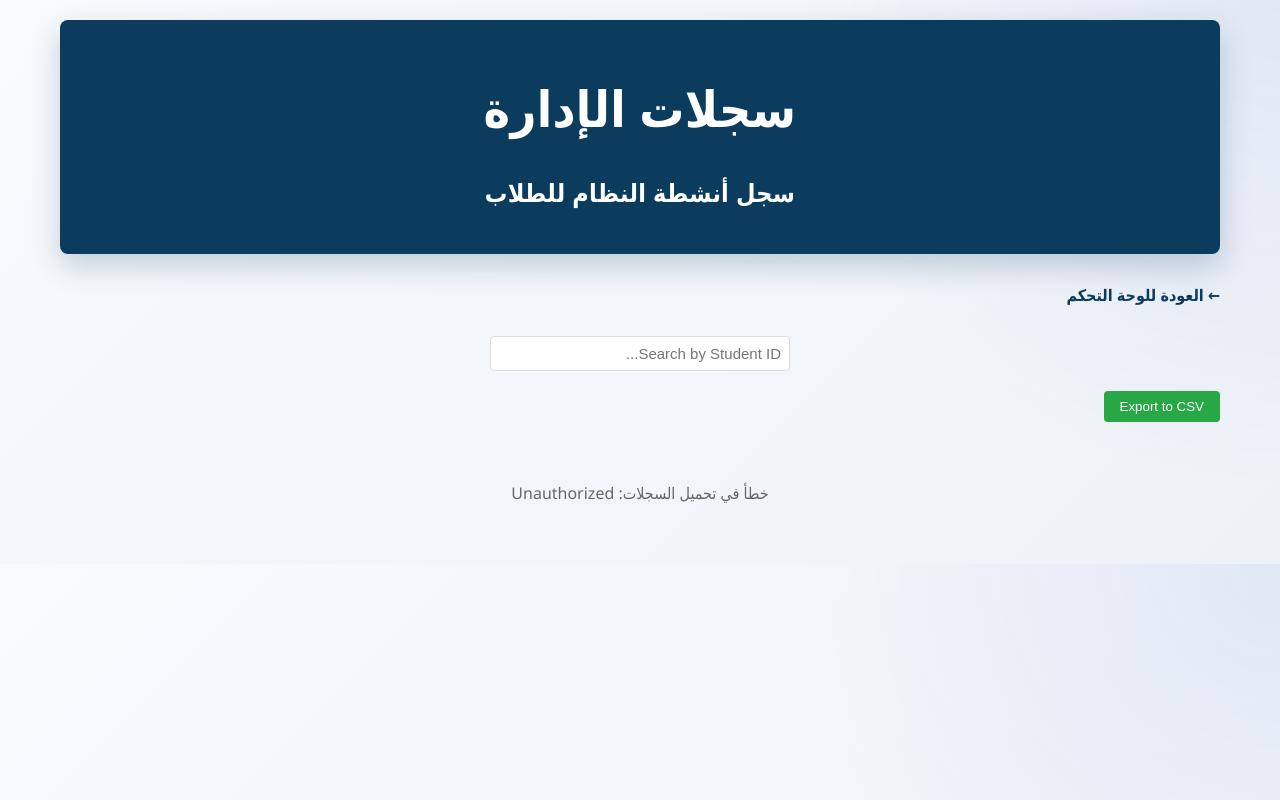
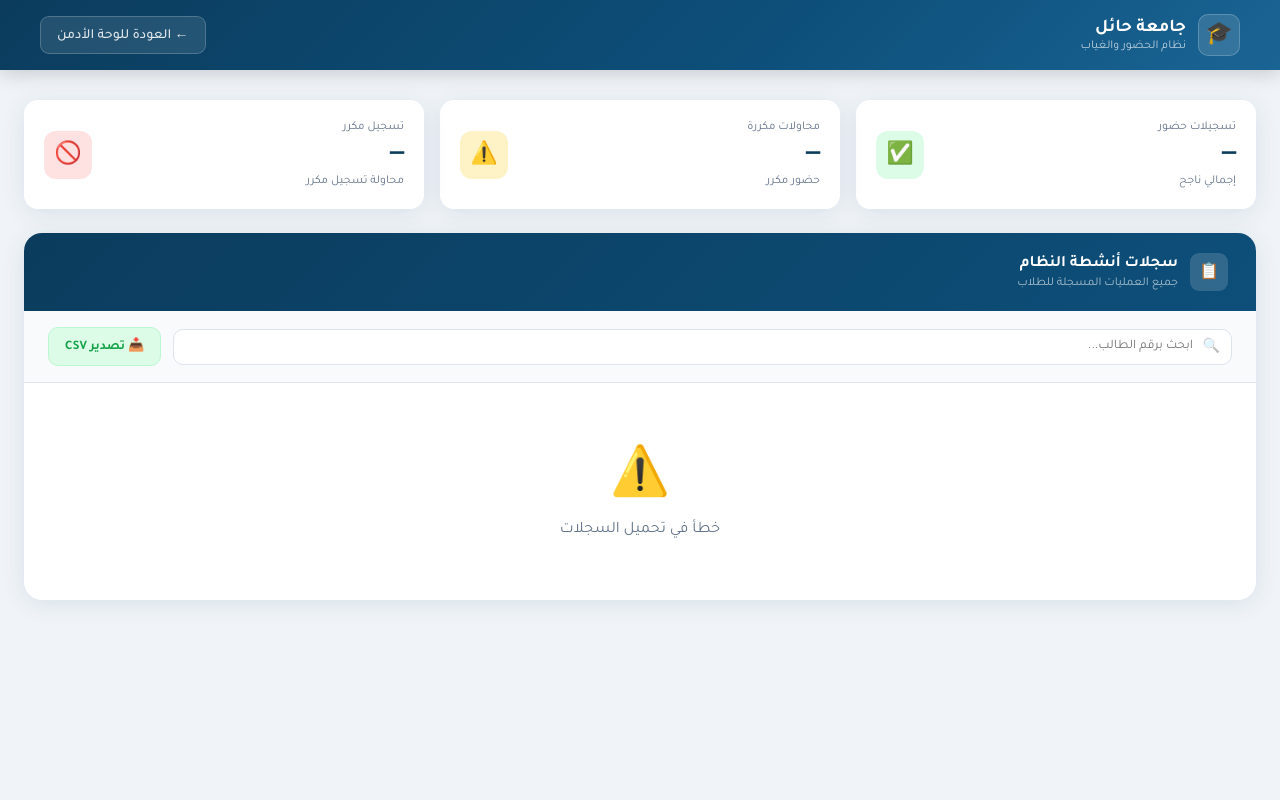
Before and after one commit to m2651007-ctrl/attendance_system, a Flask app: template templates/admin/admin_logs.html in a window 1280 px wide. Run offline with Flask 3, Linux system fonts and the light colour scheme; the template is opened without the code that fills it, so the values that code supplies are empty; parts of the project's set-up code (start-up, migrations or seed data) failed here and were passed over.

Commit message:
admin_logs.html

```diff
--- a/templates/admin/admin_logs.html
+++ b/templates/admin/admin_logs.html
@@ -2,328 +2,355 @@
 <html lang="ar" dir="rtl">
 <head>
     <meta charset="UTF-8">
-    <title>سجلات الإدارة</title>
-    <link rel="stylesheet" href="/static/css/style.css">
+    <title>سجلات النظام — جامعة حائل</title>
+    <link rel="preconnect" href="https://fonts.googleapis.com">
+    <link href="https://fonts.googleapis.com/css2?family=Tajawal:wght@300;400;500;700;800&display=swap" rel="stylesheet">
+    <style>
+        :root {
+            --navy:#0b3c5d; --navy-mid:#0d4f7a; --navy-lt:#1a6494;
+            --bg:#f0f4f8; --white:#ffffff; --text:#1a2332; --muted:#64748b;
+            --danger:#dc2626; --danger-lt:#fee2e2;
+            --success:#16a34a; --success-lt:#dcfce7;
+            --warning:#d97706; --warning-lt:#fef3c7;
+            --border:#dde4ed; --shadow:0 4px 24px rgba(11,60,93,.10);
+        }
+        * { margin:0; padding:0; box-sizing:border-box; }
+        body { font-family:'Tajawal',sans-serif; background:var(--bg); color:var(--text); min-height:100vh; }
 
-    <style>
-        .container {
-            max-width: 1200px;
-            margin: 0 auto;
-            padding: 20px;
+        /* HEADER */
+        .top-header {
+            background:linear-gradient(135deg,var(--navy) 0%,var(--navy-mid) 60%,var(--navy-lt) 100%);
+            padding:0 40px; display:flex; align-items:center;
+            justify-content:space-between; height:70px;
+            box-shadow:0 2px 20px rgba(0,0,0,.2);
+            position:sticky; top:0; z-index:100;
         }
+        .logo { display:flex; align-items:center; gap:12px; color:#fff; }
+        .logo-icon {
+            width:42px; height:42px; background:rgba(255,255,255,.12);
+            border-radius:10px; display:flex; align-items:center;
+            justify-content:center; font-size:22px;
+            border:1px solid rgba(255,255,255,.2);
+        }
+        .logo-text { font-size:18px; font-weight:700; }
+        .logo-sub  { font-size:12px; opacity:.7; }
+        .back-btn {
+            display:flex; align-items:center; gap:8px;
+            color:rgba(255,255,255,.85); text-decoration:none;
+            font-size:14px; font-weight:500;
+            background:rgba(255,255,255,.1);
+            border:1px solid rgba(255,255,255,.2);
+            border-radius:9px; padding:8px 16px; transition:all .2s;
+        }
+        .back-btn:hover { background:rgba(255,255,255,.2); color:#fff; }
 
-        .header {
-            background: #0b3c5d;
-            color: white;
-            padding: 20px;
-            text-align: center;
-            margin-bottom: 30px;
-            border-radius: 8px;
+        /* PAGE */
+        .page { max-width:1300px; margin:0 auto; padding:30px 24px; }
+
+        /* STATS */
+        .stats-row { display:grid; grid-template-columns:repeat(3,1fr); gap:16px; margin-bottom:24px; }
+        .stat-card {
+            background:var(--white); border-radius:14px; padding:18px 20px;
+            box-shadow:var(--shadow); display:flex; align-items:center;
+            justify-content:space-between;
         }
+        .stat-info small { font-size:12px; color:var(--muted); }
+        .stat-info b     { display:block; font-size:24px; font-weight:800; color:var(--navy); margin:4px 0 2px; }
+        .stat-icon {
+            width:48px; height:48px; border-radius:12px;
+            display:flex; align-items:center; justify-content:center; font-size:22px;
+        }
+        .si-green  { background:var(--success-lt); }
+        .si-yellow { background:var(--warning-lt); }
+        .si-red    { background:var(--danger-lt); }
 
-        .back-link {
-            display: inline-block;
-            margin-bottom: 20px;
-            color: #0b3c5d;
-            text-decoration: none;
-            font-weight: bold;
+        /* CARD */
+        .card { background:var(--white); border-radius:18px; box-shadow:var(--shadow); overflow:hidden; }
+        .card-header {
+            background:linear-gradient(135deg,var(--navy) 0%,var(--navy-mid) 100%);
+            padding:20px 28px; display:flex; align-items:center; gap:12px;
         }
+        .card-header-icon {
+            width:38px; height:38px; background:rgba(255,255,255,.15);
+            border-radius:9px; display:flex; align-items:center;
+            justify-content:center; font-size:16px;
+        }
+        .card-header h2 { color:#fff; font-size:16px; font-weight:700; }
+        .card-header p  { color:rgba(255,255,255,.65); font-size:12px; margin-top:2px; }
 
-        .back-link:hover {
-            text-decoration: underline;
+        /* TOOLBAR */
+        .toolbar {
+            display:flex; align-items:center; gap:12px; flex-wrap:wrap;
+            padding:16px 24px; border-bottom:1px solid var(--border);
+            background:#f8fafc;
         }
+        .search-wrap { position:relative; flex:1; min-width:220px; }
+        .search-wrap input {
+            width:100%; padding:9px 38px 9px 14px;
+            border:1.5px solid var(--border); border-radius:10px;
+            font-size:13px; font-family:'Tajawal',sans-serif;
+            outline:none; background:#fff; transition:all .2s;
+        }
+        .search-wrap input:focus { border-color:var(--navy); box-shadow:0 0 0 3px rgba(11,60,93,.08); }
+        .search-icon { position:absolute; right:12px; top:50%; transform:translateY(-50%); font-size:14px; opacity:.4; }
 
-        .logs-table {
-            width: 100%;
-            border-collapse: collapse;
-            background: white;
-            border-radius: 8px;
-            overflow: hidden;
-            box-shadow: 0 4px 6px rgba(0, 0, 0, 0.1);
+        .toolbar-btn {
+            display:flex; align-items:center; gap:6px;
+            padding:9px 16px; border-radius:10px; border:none;
+            font-size:13px; font-weight:700; font-family:'Tajawal',sans-serif;
+            cursor:pointer; transition:all .2s;
         }
+        .btn-export { background:var(--success-lt); color:var(--success); border:1px solid #bbf7d0; }
+        .btn-export:hover { background:var(--success); color:#fff; }
+        .btn-delete { background:var(--danger-lt); color:var(--danger); border:1px solid #fecaca; display:none; }
+        .btn-delete:hover { background:var(--danger); color:#fff; }
 
-        .logs-table th,
-        .logs-table td {
-            padding: 12px 15px;
-            text-align: right;
-            border-bottom: 1px solid #ddd;
+        /* TABLE */
+        .table-wrap { overflow-x:auto; }
+        table { width:100%; border-collapse:collapse; min-width:900px; }
+        thead th {
+            background:#f1f5f9; color:var(--navy); font-size:12px; font-weight:700;
+            padding:13px 16px; text-align:right; letter-spacing:.4px;
+            border-bottom:2px solid var(--border);
         }
+        tbody tr { transition:background .15s; }
+        tbody tr:hover { background:#f8fafc; }
+        tbody tr:not(:last-child) td { border-bottom:1px solid #eef2f7; }
+        td { padding:12px 16px; font-size:13px; color:var(--text); vertical-align:middle; }
 
-        .logs-table th {
-            background: #0b3c5d;
-            color: white;
-            font-weight: bold;
+        .student-cell { display:flex; align-items:center; gap:10px; }
+        .avatar {
+            width:34px; height:34px; border-radius:9px;
+            background:linear-gradient(135deg,var(--navy),var(--navy-lt));
+            display:flex; align-items:center; justify-content:center;
+            color:#fff; font-size:13px; font-weight:700; flex-shrink:0;
         }
+        .student-name { font-weight:600; color:var(--navy); font-size:13px; }
+        .student-id   { font-size:11px; color:var(--muted); margin-top:1px; }
 
-        .logs-table tr:nth-child(even) {
-            background: #f9f9f9;
+        .badge {
+            display:inline-block; border-radius:7px;
+            padding:3px 10px; font-size:11px; font-weight:700;
         }
+        .badge-present { background:var(--success-lt); color:var(--success); }
+        .badge-dup-att { background:var(--warning-lt); color:var(--warning); }
+        .badge-dup-reg { background:var(--danger-lt); color:var(--danger); }
+        .badge-other   { background:#f1f5f9; color:var(--muted); }
 
-        .logs-table tr:hover {
-            background: #f5f5f5;
-        }
+        .ts { font-family:monospace; font-size:11px; color:var(--muted); }
+        .session-cell { font-size:12px; color:var(--navy); font-weight:600; }
 
-        .action-badge {
-            padding: 4px 8px;
-            border-radius: 4px;
-            font-size: 12px;
-            font-weight: bold;
-            text-transform: uppercase;
-        }
+        .empty { text-align:center; padding:60px 20px; color:var(--muted); }
+        .empty-icon { font-size:48px; margin-bottom:12px; }
 
-        .action-attendance-marked {
-            background: #28a745;
-            color: white;
-        }
+        .loading { text-align:center; padding:40px; color:var(--muted); font-size:14px; }
 
-        .action-duplicate-attendance {
-            background: #ffc107;
-            color: black;
-        }
+        @keyframes fadeIn { from{opacity:0;transform:translateY(4px)} to{opacity:1;transform:translateY(0)} }
+        tbody tr { animation:fadeIn .2s ease both; }
 
-        .action-duplicate-registration {
-            background: #dc3545;
-            color: white;
-        }
-
-        .loading {
-            text-align: center;
-            padding: 40px;
-            color: #666;
-        }
-
-        .no-logs {
-            text-align: center;
-            padding: 40px;
-            color: #666;
-        }
-
-        .timestamp {
-            font-family: monospace;
-            font-size: 14px;
-        }
-
-        .details {
-            max-width: 300px;
-            word-wrap: break-word;
-            text-align: right;
-        }
+        @media(max-width:700px){ .stats-row{grid-template-columns:1fr;} }
     </style>
 </head>
 <body>
 
-<div class="container">
-    <div class="header">
-        <h1>سجلات الإدارة</h1>
-        <p>سجل أنشطة النظام للطلاب</p>
+<header class="top-header">
+    <div class="logo">
+        <div class="logo-icon">🎓</div>
+        <div>
+            <div class="logo-text">جامعة حائل</div>
+            <div class="logo-sub">نظام الحضور والغياب</div>
+        </div>
+    </div>
+    <a class="back-btn" href="/admin/dashboard">← العودة للوحة الأدمن</a>
+</header>
+
+<div class="page">
+
+    <div class="stats-row">
+        <div class="stat-card">
+            <div class="stat-info">
+                <small>تسجيلات حضور</small>
+                <b id="cnt-present">—</b>
+                <small>إجمالي ناجح</small>
+            </div>
+            <div class="stat-icon si-green">✅</div>
+        </div>
+        <div class="stat-card">
+            <div class="stat-info">
+                <small>محاولات مكررة</small>
+                <b id="cnt-dup">—</b>
+                <small>حضور مكرر</small>
+            </div>
+            <div class="stat-icon si-yellow">⚠️</div>
+        </div>
+        <div class="stat-card">
+            <div class="stat-info">
+                <small>تسجيل مكرر</small>
+                <b id="cnt-reg">—</b>
+                <small>محاولة تسجيل مكرر</small>
+            </div>
+            <div class="stat-icon si-red">🚫</div>
+        </div>
     </div>
 
-    <a href="/admin/dashboard" class="back-link">← العودة للوحة التحكم</a>
+    <div class="card">
+        <div class="card-header">
+            <div class="card-header-icon">📋</div>
+            <div>
+                <h2>سجلات أنشطة النظام</h2>
+                <p>جميع العمليات المسجلة للطلاب</p>
+            </div>
+        </div>
 
-    <div class="controls">
-        <input type="text" id="search-input" placeholder="Search by Student ID..." style="padding: 8px; margin-bottom: 20px; width: 300px; border: 1px solid #ddd; border-radius: 4px;">
-        <button id="export-btn" style="padding: 8px 16px; margin-bottom: 20px; margin-left: 10px; background: #28a745; color: white; border: none; border-radius: 4px; cursor: pointer;">Export to CSV</button>
-        <button id="delete-selected-btn" style="padding: 8px 16px; margin-bottom: 20px; margin-left: 10px; background: #dc3545; color: white; border: none; border-radius: 4px; cursor: pointer; display: none;">Delete Selected</button>
-    </div>
+        <div class="toolbar">
+            <div class="search-wrap">
+                <span class="search-icon">🔍</span>
+                <input type="text" id="search-input" placeholder="ابحث برقم الطالب...">
+            </div>
+            <button class="toolbar-btn btn-export" id="export-btn">📥 تصدير CSV</button>
+            <button class="toolbar-btn btn-delete" id="delete-selected-btn">🗑 حذف المحدد</button>
+        </div>
 
-    <div id="logs-container">
-        <div class="loading">جاري تحميل السجلات...</div>
+        <div class="table-wrap">
+            <div id="logs-container">
+                <div class="loading">⏳ جاري تحميل السجلات...</div>
+            </div>
+        </div>
     </div>
 </div>
 
 <script>
 function getActionClass(action) {
     switch(action) {
-        case 'ATTENDANCE_MARKED':
-            return 'action-attendance-marked';
-        case 'DUPLICATE_ATTENDANCE_ATTEMPT':
-            return 'action-duplicate-attendance';
-        case 'DUPLICATE_REGISTRATION_ATTEMPT':
-            return 'action-duplicate-registration';
-        default:
-            return '';
+        case 'ATTENDANCE_MARKED':           return 'badge-present';
+        case 'DUPLICATE_ATTENDANCE_ATTEMPT': return 'badge-dup-att';
+        case 'DUPLICATE_REGISTRATION_ATTEMPT': return 'badge-dup-reg';
+        default: return 'badge-other';
+    }
+}
+function formatAction(action) {
+    switch(action) {
+        case 'ATTENDANCE_MARKED':            return '✅ تسجيل حضور';
+        case 'DUPLICATE_ATTENDANCE_ATTEMPT':  return '⚠️ حضور مكرر';
+        case 'DUPLICATE_REGISTRATION_ATTEMPT': return '🚫 تسجيل مكرر';
+        default: return action.replace(/_/g,' ').toLowerCase();
+    }
+}
+function formatTimestamp(ts) {
+    const d = new Date(ts);
+    return d.toLocaleString('ar-SA', { year:'numeric', month:'2-digit', day:'2-digit', hour:'2-digit', minute:'2-digit', hour12:false });
+}
+function initial(name) {
+    return (name || '?').trim()[0].toUpperCase();
+}
+
+async function loadLogs() {
+    const search = document.getElementById('search-input').value.trim();
+    const url = search ? `/admin/logs/data?search_student_id=${encodeURIComponent(search)}` : '/admin/logs/data';
+    const container = document.getElementById('logs-container');
+    container.innerHTML = '<div class="loading">⏳ جاري التحميل...</div>';
+
+    try {
+        const res    = await fetch(url);
+        const result = await res.json();
+
+        if (!result.ok) { container.innerHTML = '<div class="empty"><div class="empty-icon">⚠️</div><p>خطأ في تحميل السجلات</p></div>'; return; }
+        if (!result.logs || result.logs.length === 0) { container.innerHTML = '<div class="empty"><div class="empty-icon">📋</div><p>لا توجد سجلات</p></div>'; return; }
+
+        // stats
+        let cP=0, cD=0, cR=0;
+        result.logs.forEach(l => {
+            if (l.action === 'ATTENDANCE_MARKED') cP++;
+            else if (l.action === 'DUPLICATE_ATTENDANCE_ATTEMPT') cD++;
+            else if (l.action === 'DUPLICATE_REGISTRATION_ATTEMPT') cR++;
+        });
+        document.getElementById('cnt-present').textContent = cP;
+        document.getElementById('cnt-dup').textContent     = cD;
+        document.getElementById('cnt-reg').textContent     = cR;
+
+        let html = `<table>
+            <thead><tr>
+                <th><input type="checkbox" id="select-all"></th>
+                <th>الطالب</th>
+                <th>الإجراء</th>
+                <th>المقرر / الجلسة</th>
+                <th>التوقيت</th>
+                <th>التفاصيل</th>
+            </tr></thead><tbody>`;
+
+        result.logs.forEach((log, i) => {
+            const session = log.course_name ? `${log.course_name}${log.session_number ? ' — ' + log.session_number : ''}` : (log.session_id || '—');
+            html += `<tr data-log-id="${log.id}" style="animation-delay:${i*0.03}s">
+                <td><input type="checkbox" class="log-checkbox" data-log-id="${log.id}"></td>
+                <td>
+                    <div class="student-cell">
+                        <div class="avatar">${initial(log.student_name)}</div>
+                        <div>
+                            <div class="student-name">${log.student_name}</div>
+                            <div class="student-id">${log.student_id}</div>
+                        </div>
+                    </div>
+                </td>
+                <td><span class="badge ${getActionClass(log.action)}">${formatAction(log.action)}</span></td>
+                <td><span class="session-cell">${session}</span></td>
+                <td><span class="ts">${formatTimestamp(log.timestamp)}</span></td>
+                <td style="max-width:220px;font-size:12px;color:var(--muted)">${log.details || '—'}</td>
+            </tr>`;
+        });
+
+        html += '</tbody></table>';
+        container.innerHTML = html;
+        setupListeners();
+    } catch(e) {
+        container.innerHTML = '<div class="empty"><div class="empty-icon">❌</div><p>خطأ في الاتصال</p></div>';
     }
 }
 
-function formatAction(action) {
-    switch(action) {
-        case 'ATTENDANCE_MARKED':
-            return 'تسجيل الحضور';
-        case 'DUPLICATE_ATTENDANCE_ATTEMPT':
-            return 'محاولة حضور مكررة';
-        case 'DUPLICATE_REGISTRATION_ATTEMPT':
-            return 'محاولة تسجيل مكررة';
-        default:
-            return action.replace(/_/g, ' ').toLowerCase();
-    }
+function setupListeners() {
+    const selectAll = document.getElementById('select-all');
+    if (selectAll) selectAll.addEventListener('change', function() {
+        document.querySelectorAll('.log-checkbox').forEach(cb => cb.checked = this.checked);
+        updateDeleteBtn();
+    });
+    document.querySelectorAll('.log-checkbox').forEach(cb => cb.addEventListener('change', updateDeleteBtn));
 }
 
-function formatTimestamp(timestamp) {
-    const date = new Date(timestamp);
-    return date.toLocaleString('en-US', {
-        year: 'numeric',
-        month: '2-digit',
-        day: '2-digit',
-        hour: '2-digit',
-        minute: '2-digit',
-        second: '2-digit',
-        hour12: false
-    });
+function updateDeleteBtn() {
+    const count = document.querySelectorAll('.log-checkbox:checked').length;
+    document.getElementById('delete-selected-btn').style.display = count > 0 ? 'flex' : 'none';
 }
 
-async function loadLogs() {
-    try {
-        const searchValue = document.getElementById('search-input').value;
-        const url = searchValue ? `/admin/logs/data?search_student_id=${encodeURIComponent(searchValue)}` : '/admin/logs/data';
-
-        const response = await fetch(url);
-        const result = await response.json();
-
-        const container = document.getElementById('logs-container');
-
-        if (!result.ok) {
-            container.innerHTML = '<div class="no-logs">خطأ في تحميل السجلات: ' + result.message + '</div>';
-            return;
-        }
-
-        if (!result.logs || result.logs.length === 0) {
-            container.innerHTML = '<div class="no-logs">لا توجد سجلات</div>';
-            return;
-        }
-
-        let tableHTML = `
-            <table class="logs-table">
-                <thead>
-                    <tr>
-                        <th><input type="checkbox" id="select-all-checkbox" style="margin-right: 5px;"></th>
-                        <th>التوقيت</th>
-                        <th>رقم الطالب</th>
-                        <th>اسم الطالب</th>
-                        <th>الإجراء</th>
-                        <th>الجلسة</th>
-                        <th>التفاصيل</th>
-                    </tr>
-                </thead>
-                <tbody>
-        `;
-
-        result.logs.forEach((log, index) => {
-            const sessionDisplay = log.course_name && log.session_id ?
-                `${log.course_name} - Session ${log.session_id}` :
-                log.session_id || '-';
-
-            tableHTML += `
-                <tr data-log-id="${log.id}">
-                    <td><input type="checkbox" class="log-checkbox" data-log-id="${log.id}" style="margin-right: 5px;"></td>
-                    <td class="timestamp">${formatTimestamp(log.timestamp)}</td>
-                    <td>${log.student_id}</td>
-                    <td>${log.student_name}</td>
-                    <td><span class="action-badge ${getActionClass(log.action)}">${formatAction(log.action)}</span></td>
-                    <td>${sessionDisplay}</td>
-                    <td class="details">${log.details || '-'}</td>
-                </tr>
-            `;
-        });
-
-        tableHTML += `
-                </tbody>
-            </table>
-        `;
-
-        container.innerHTML = tableHTML;
-
-        // Setup event listeners
-        setupEventListeners();
-
-    } catch (error) {
-        console.error('Error loading logs:', error);
-        document.getElementById('logs-container').innerHTML = '<div class="no-logs">خطأ في تحميل السجلات</div>';
-    }
+function getSelectedIds() {
+    return Array.from(document.querySelectorAll('.log-checkbox:checked')).map(cb => parseInt(cb.dataset.logId)).filter(Boolean);
 }
 
-function setupEventListeners() {
-    const selectAllCheckbox = document.getElementById('select-all-checkbox');
-    const logCheckboxes = document.querySelectorAll('.log-checkbox');
-    const deleteBtn = document.getElementById('delete-selected-btn');
-
-    if (selectAllCheckbox) {
-        selectAllCheckbox.addEventListener('change', function() {
-            logCheckboxes.forEach(checkbox => {
-                checkbox.checked = this.checked;
-            });
-            updateDeleteButton();
-        });
-    }
-
-    logCheckboxes.forEach(checkbox => {
-        checkbox.addEventListener('change', updateDeleteButton);
-    });
-}
-
-function updateDeleteButton() {
-    const checkedBoxes = document.querySelectorAll('.log-checkbox:checked');
-    const deleteBtn = document.getElementById('delete-selected-btn');
-    deleteBtn.style.display = checkedBoxes.length > 0 ? 'inline-block' : 'none';
-}
-
-function getSelectedLogIds() {
-    const checkedBoxes = document.querySelectorAll('.log-checkbox:checked');
-    return Array.from(checkedBoxes).map(cb => parseInt(cb.dataset.logId)).filter(id => id);
-}
-
-// Load logs when page loads
-document.addEventListener('DOMContentLoaded', function() {
+document.addEventListener('DOMContentLoaded', () => {
     loadLogs();
 
-    // Search functionality
-    const searchInput = document.getElementById('search-input');
     let searchTimeout;
-    searchInput.addEventListener('input', function() {
+    document.getElementById('search-input').addEventListener('input', () => {
         clearTimeout(searchTimeout);
-        searchTimeout = setTimeout(loadLogs, 300); // Debounce search
+        searchTimeout = setTimeout(loadLogs, 300);
     });
 
-    // Export functionality
-    document.getElementById('export-btn').addEventListener('click', function() {
-        const searchValue = searchInput.value;
-        const url = searchValue ? `/admin/logs/export?search_student_id=${encodeURIComponent(searchValue)}` : '/admin/logs/export';
+    document.getElementById('export-btn').addEventListener('click', () => {
+        const search = document.getElementById('search-input').value.trim();
+        const url = search ? `/admin/logs/export?search_student_id=${encodeURIComponent(search)}` : '/admin/logs/export';
         window.open(url, '_blank');
     });
 
-    // Delete functionality
-    document.getElementById('delete-selected-btn').addEventListener('click', async function() {
-        const selectedIds = getSelectedLogIds();
-        if (selectedIds.length === 0) {
-            alert('Please select at least one log entry to delete.');
-            return;
-        }
-
-        if (confirm(`Are you sure you want to delete ${selectedIds.length} log entry(ies)?`)) {
-            try {
-                const response = await fetch('/admin/logs/delete', {
-                    method: 'POST',
-                    headers: {
-                        'Content-Type': 'application/json'
-                    },
-                    body: JSON.stringify({ log_ids: selectedIds })
-                });
-
-                const result = await response.json();
-
-                if (result.ok) {
-                    alert(`Successfully deleted ${result.deleted_count} log entry(ies).`);
-                    loadLogs(); // Reload logs
-                } else {
-                    alert('Error deleting logs: ' + result.message);
-                }
-            } catch (error) {
-                console.error('Error deleting logs:', error);
-                alert('Error deleting logs. Please try again.');
-            }
-        }
+    document.getElementById('delete-selected-btn').addEventListener('click', async () => {
+        const ids = getSelectedIds();
+        if (!ids.length) return;
+        if (!confirm(`هل أنت متأكد من حذف ${ids.length} سجل؟`)) return;
+        try {
+            const res    = await fetch('/admin/logs/delete', { method:'POST', headers:{'Content-Type':'application/json'}, body:JSON.stringify({log_ids:ids}) });
+            const result = await res.json();
+            if (result.ok) { loadLogs(); }
+            else alert('خطأ: ' + result.message);
+        } catch(e) { alert('حدث خطأ أثناء الحذف'); }
     });
 });
 </script>
-
 </body>
 </html>
```
